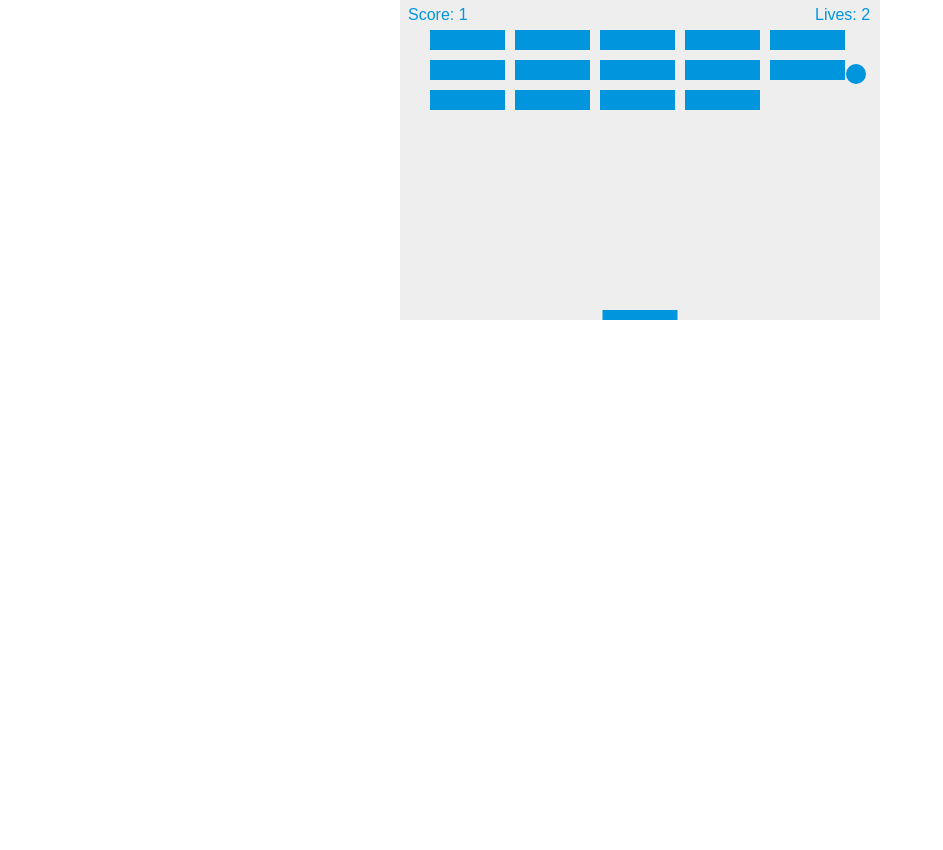
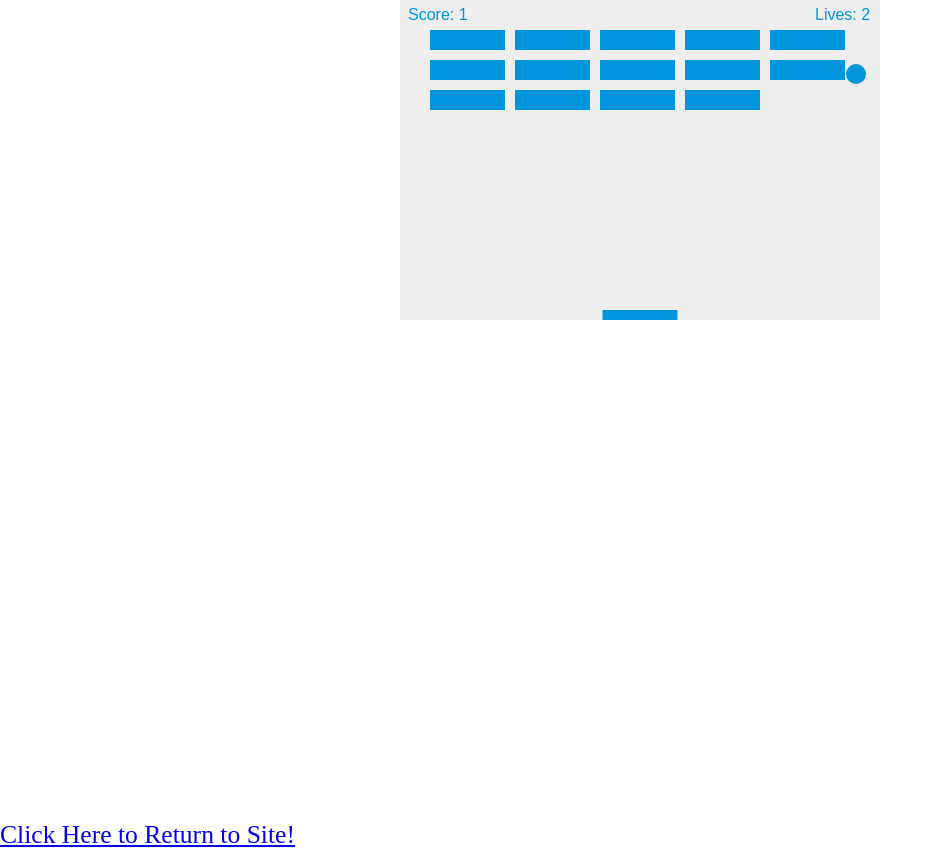
Before and after one commit to usarfraz3434/Personal-Website, a plain HTML site: page JavaScriptGame/index.html in a window 1280 px wide. Shown: the whole page, without its empty margins (0-943 px from the left). Before the commit the page ends 800 px from the top, so only its background shows below. Drawn offline with Linux system fonts and the light colour scheme.

Commit message:
Added return link

```diff
--- a/JavaScriptGame/index.html
+++ b/JavaScriptGame/index.html
@@ -13,6 +13,12 @@
         background: #eee;
         display: block;
         margin: 0 auto;
+      }
+
+      .return-text {
+        font-size: 2vw;
+        float: left;
+        margin-top: 500px;
       }
     </style>
   </head>
@@ -200,5 +206,9 @@
 
       draw();
     </script>
+
+    <a class="return-text" href="../index.html"
+      >Click Here to Return to Site!</a
+    >
   </body>
 </html>
```
